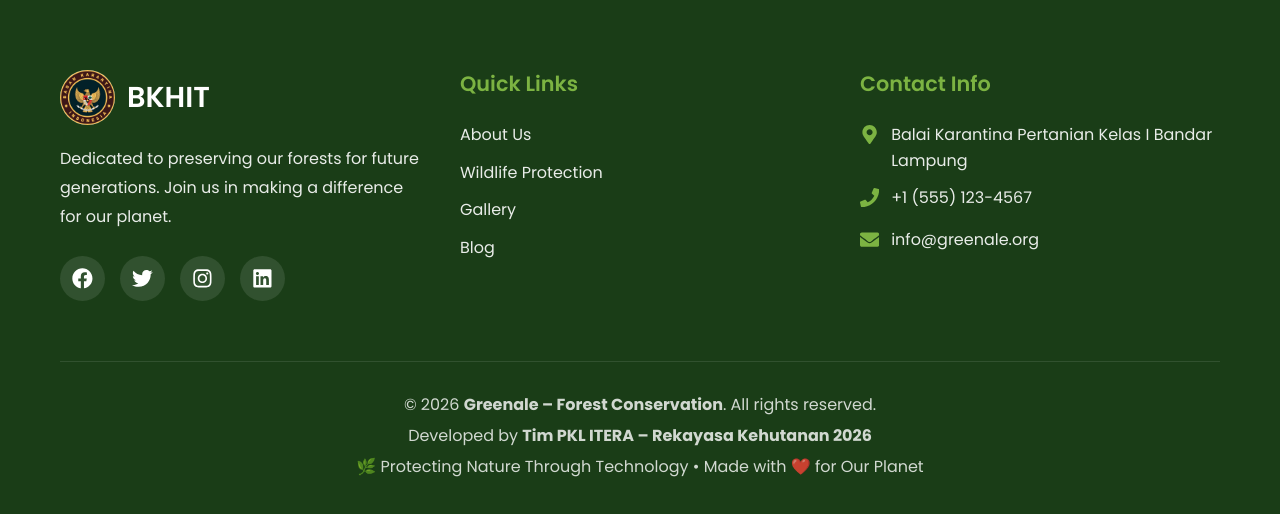
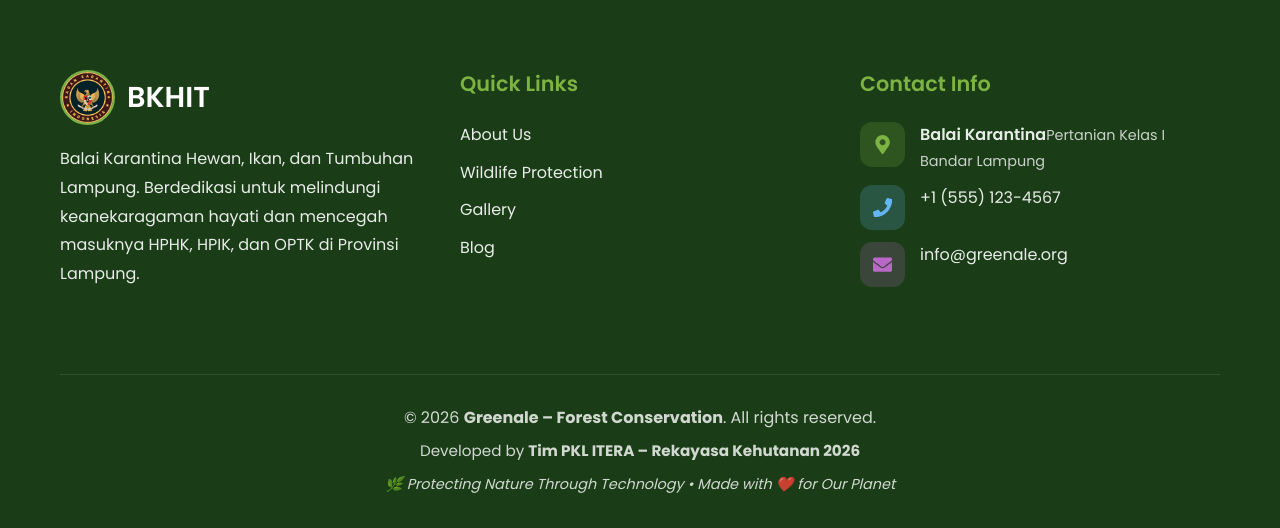
Before and after one commit to Ahmatsembiring/forest-conservation, a React (Vite) app: page / in a window 1280 px wide. Shown: the part 810-1338 px from the top of the page. Built offline with nearby package versions, Linux system fonts and the light colour scheme; the HTML template or start-up script is replaced by a standard one.

Commit message:
Final Projek

```diff
--- a/src/components/Footer.css
+++ b/src/components/Footer.css
@@ -1,3 +1,6 @@
+/* ========================================
+   FOOTER
+======================================== */
 .footer {
   background: linear-gradient(135deg, var(--primary-color) 0%, #1a3d17 100%);
   color: var(--white);
@@ -17,6 +20,7 @@
   color: var(--accent-color);
 }
 
+/* ===== LOGO ===== */
 .footer-logo {
   display: flex;
   align-items: center;
@@ -24,12 +28,12 @@
   margin-bottom: 20px;
 }
 
-/* GANTI .footer-logo .logo-icon DENGAN .footer-logo-img */
 .footer-logo-img {
   width: 55px;
   height: 55px;
   object-fit: cover;
-  border-radius: 50%; /* Hapus baris ini jika tidak ingin logo bulat */
+  border-radius: 50%;
+  border: 2px solid var(--accent-color);
 }
 
 .footer-logo h2 {
@@ -44,8 +48,11 @@
   opacity: 0.9;
 }
 
+/* ===== QUICK LINKS ===== */
 .footer-section ul {
   list-style: none;
+  padding: 0;
+  margin: 0;
 }
 
 .footer-section ul li {
@@ -57,6 +64,7 @@
   opacity: 0.9;
   transition: all 0.3s;
   display: inline-block;
+  text-decoration: none;
 }
 
 .footer-section ul li a:hover {
@@ -65,77 +73,86 @@
   transform: translateX(5px);
 }
 
+/* ===== CONTACT INFO ===== */
 .contact-info li {
   display: flex;
   align-items: flex-start;
-  gap: 12px;
-  margin-bottom: 15px;
+  gap: 15px;
+  margin-bottom: 20px;
 }
 
-.contact-info li svg {
-  font-size: 1.2rem;
-  color: var(--accent-color);
-  margin-top: 3px;
-}
-
-.social-links {
-  display: flex;
-  gap: 15px;
-  margin-top: 20px;
-}
-
-.social-links a {
+.contact-icon {
   width: 45px;
   height: 45px;
-  background: rgba(255, 255, 255, 0.1);
-  border-radius: 50%;
+  border-radius: 12px;
   display: flex;
   align-items: center;
   justify-content: center;
-  font-size: 1.3rem;
+  font-size: 1.2rem;
+  flex-shrink: 0;
   transition: all 0.3s;
 }
 
-.social-links a:hover {
-  background: var(--accent-color);
-  transform: translateY(-5px);
+.contact-icon.green {
+  background: rgba(124, 179, 66, 0.2);
+  color: var(--accent-color);
 }
 
-.newsletter-form {
+.contact-icon.blue {
+  background: rgba(100, 181, 246, 0.2);
+  color: #64b5f6;
+}
+
+.contact-icon.purple {
+  background: rgba(186, 104, 200, 0.2);
+  color: #ba68c8;
+}
+
+.contact-icon:hover {
+  transform: scale(1.1) rotate(5deg);
+}
+
+.contact-icon.green:hover {
+  background: var(--accent-color);
+  color: var(--white);
+}
+
+.contact-icon.blue:hover {
+  background: #64b5f6;
+  color: var(--white);
+}
+
+.contact-icon.purple:hover {
+  background: #ba68c8;
+  color: var(--white);
+}
+
+.contact-text {
   display: flex;
   flex-direction: column;
-  gap: 10px;
-}
-
-.newsletter-form input {
-  padding: 12px 20px;
-  border: none;
-  border-radius: 50px;
-  background: rgba(255, 255, 255, 0.1);
+  gap: 3px;
+  text-decoration: none;
   color: var(--white);
-  font-family: 'Poppins', sans-serif;
-}
-
-.newsletter-form input::placeholder {
-  color: rgba(255, 255, 255, 0.7);
-}
-
-.newsletter-form button {
-  padding: 12px 30px;
-  background: var(--accent-color);
-  color: var(--white);
-  border: none;
-  border-radius: 50px;
-  font-weight: 600;
-  cursor: pointer;
+  opacity: 0.9;
   transition: all 0.3s;
 }
 
-.newsletter-form button:hover {
-  background: var(--light-green);
-  transform: translateY(-2px);
+.contact-text:hover {
+  opacity: 1;
+  transform: translateX(3px);
 }
 
+.contact-label {
+  font-weight: 600;
+  font-size: 1rem;
+}
+
+.contact-sublabel {
+  font-size: 0.9rem;
+  opacity: 0.85;
+}
+
+/* ===== FOOTER BOTTOM ===== */
 .footer-bottom {
   text-align: center;
   padding-top: 30px;
@@ -147,6 +164,21 @@
   margin-bottom: 5px;
 }
 
+.footer-credit {
+  font-size: 0.95rem;
+  margin-top: 8px;
+}
+
+.footer-tagline {
+  font-size: 0.9rem;
+  margin-top: 10px;
+  font-style: italic;
+  opacity: 0.7;
+}
+
+/* ========================================
+   RESPONSIVE - TABLET (max-width: 768px)
+======================================== */
 @media (max-width: 768px) {
   .footer {
     padding: 60px 0 20px;
@@ -157,7 +189,6 @@
     gap: 30px;
   }
 
-  /* Responsive untuk logo di footer */
   .footer-logo-img {
     width: 45px;
     height: 45px;
@@ -168,6 +199,9 @@
   }
 }
 
+/* ========================================
+   RESPONSIVE - MOBILE (max-width: 480px)
+======================================== */
 @media (max-width: 480px) {
   .footer-logo-img {
     width: 40px;
@@ -177,4 +211,12 @@
   .footer-logo h2 {
     font-size: 1.3rem;
   }
+
+  .footer-bottom {
+    padding-top: 20px;
+  }
+
+  .footer-bottom p {
+    font-size: 0.85rem;
+  }
 }
--- a/src/components/Footer.jsx
+++ b/src/components/Footer.jsx
@@ -1,13 +1,15 @@
 import { motion } from 'framer-motion'
-import { FaFacebook, FaTwitter, FaInstagram, FaLinkedin, FaMapMarkerAlt, FaPhone, FaEnvelope } from 'react-icons/fa'
+import { FaMapMarkerAlt, FaPhone, FaEnvelope } from 'react-icons/fa'
 import './Footer.css'
-import logo from '../assets/images/logo.jpeg' // Import logo
+import logo from '../assets/images/logo.jpeg'
 
 const Footer = () => {
   return (
     <footer className="footer">
       <div className="container">
         <div className="footer-content">
+
+          {/* Section 1: About */}
           <motion.div
             className="footer-section"
             initial={{ opacity: 0, y: 30 }}
@@ -19,17 +21,13 @@ const Footer = () => {
               <h2>BKHIT</h2>
             </div>
             <p>
-              Dedicated to preserving our forests for future generations.
-              Join us in making a difference for our planet.
+              Balai Karantina Hewan, Ikan, dan Tumbuhan Lampung.
+              Berdedikasi untuk melindungi keanekaragaman hayati
+              dan mencegah masuknya HPHK, HPIK, dan OPTK di Provinsi Lampung.
             </p>
-            <div className="social-links">
-              <motion.a href="#" whileHover={{ scale: 1.2 }}><FaFacebook /></motion.a>
-              <motion.a href="#" whileHover={{ scale: 1.2 }}><FaTwitter /></motion.a>
-              <motion.a href="#" whileHover={{ scale: 1.2 }}><FaInstagram /></motion.a>
-              <motion.a href="#" whileHover={{ scale: 1.2 }}><FaLinkedin /></motion.a>
-            </div>
           </motion.div>
 
+          {/* Section 2: Quick Links */}
           <motion.div
             className="footer-section"
             initial={{ opacity: 0, y: 30 }}
@@ -46,6 +44,7 @@ const Footer = () => {
             </ul>
           </motion.div>
 
+          {/* Section 3: Contact Info */}
           <motion.div
             className="footer-section"
             initial={{ opacity: 0, y: 30 }}
@@ -53,48 +52,37 @@ const Footer = () => {
             viewport={{ once: true }}
             transition={{ delay: 0.2 }}
           >
-  <h3 className="text-xl font-bold mb-4 text-gray-800">Contact Info</h3>
-  <ul className="contact-info space-y-3">
-    {/* Address with Google Maps Link */}
-    <li className="flex items-start gap-3 group">
-      <div className="mt-1 p-2 bg-green-100 rounded-lg text-green-600 group-hover:bg-green-600 group-hover:text-white transition-all duration-300">
-        <FaMapMarkerAlt className="w-5 h-5" />
+            <h3>Contact Info</h3>
+            <ul className="contact-info">
+              <li>
+                <div className="contact-icon green">
+                  <FaMapMarkerAlt />
                 </div>
                 <a
                   href="https://maps.app.goo.gl/NUPi9dZYbyR4TnSf7"
                   target="_blank"
                   rel="noopener noreferrer"
-        className="text-gray-600 hover:text-green-600 transition-colors duration-300 flex-1"
+                  className="contact-text"
                 >
-        <span className="block font-medium">Balai Karantina </span>
-        <span className="block text-sm">Pertanian Kelas I Bandar Lampung</span>
-        <span className="text-xs text-green-600 mt-1 inline-block opacity-0 group-hover:opacity-100 transition-opacity duration-300">
-        </span>
+                  <span className="contact-label">Balai Karantina</span>
+                  <span className="contact-sublabel">Pertanian Kelas I Bandar Lampung</span>
                 </a>
               </li>
 
-    {/* Phone */}
-    <li className="flex items-center gap-3 group">
-      <div className="p-2 bg-blue-100 rounded-lg text-blue-600 group-hover:bg-blue-600 group-hover:text-white transition-all duration-300">
-        <FaPhone className="w-5 h-5" />
+              <li>
+                <div className="contact-icon blue">
+                  <FaPhone />
                 </div>
-      <a
-        href="tel:+15551234567"
-        className="text-gray-600 hover:text-blue-600 transition-colors duration-300 font-medium"
-      >
+                <a href="tel:+15551234567" className="contact-text">
                   +1 (555) 123-4567
                 </a>
               </li>
 
-    {/* Email */}
-    <li className="flex items-center gap-3 group">
-      <div className="p-2 bg-purple-100 rounded-lg text-purple-600 group-hover:bg-purple-600 group-hover:text-white transition-all duration-300">
-        <FaEnvelope className="w-5 h-5" />
+              <li>
+                <div className="contact-icon purple">
+                  <FaEnvelope />
                 </div>
-      <a
-        href="mailto:info@greenale.org"
-        className="text-gray-600 hover:text-purple-600 transition-colors duration-300 font-medium break-all"
-      >
+                <a href="mailto:info@greenale.org" className="contact-text">
                   info@greenale.org
                 </a>
               </li>
@@ -103,6 +91,7 @@ const Footer = () => {
 
         </div>
 
+        {/* Footer Bottom */}
         <motion.div
           className="footer-bottom"
           initial={{ opacity: 0 }}
@@ -113,11 +102,9 @@ const Footer = () => {
           <p>
             © 2026 <strong>Greenale – Forest Conservation</strong>. All rights reserved.
           </p>
-
           <p className="footer-credit">
             Developed by <strong>Tim PKL ITERA – Rekayasa Kehutanan 2026</strong>
           </p>
-
           <p className="footer-tagline">
             🌿 Protecting Nature Through Technology • Made with ❤️ for Our Planet
           </p>
```
Lines whose indentation alone changed are shown as unchanged.
